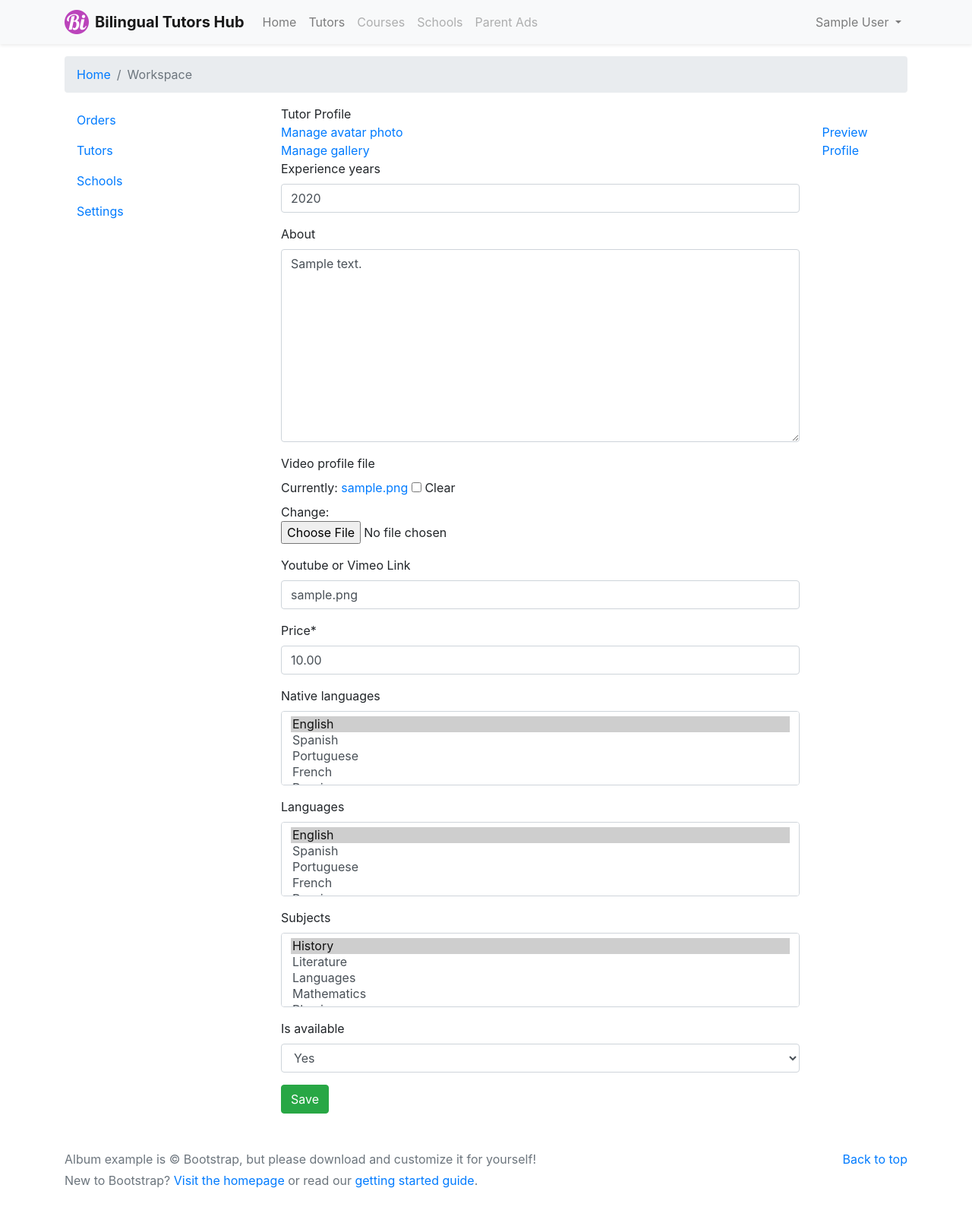
After one commit to pvaling/lingua, a Django app: page /workspace/tutor_profile_edit in a window 1280 px wide. The commit adds this page. Shown: the whole page at 76% size. Run offline with Django 3.2, Linux system fonts and the light colour scheme; a user stored in the database is signed in; data comes from the database, SQL or seed files in the repository; tables that the repository leaves empty hold one stand-in row (values such as "Sample post"); some libraries are stand-ins or nearby versions.

Commit message:
videoprofile

```diff
--- a/tutors/forms/tutor_form.py
+++ b/tutors/forms/tutor_form.py
@@ -12,24 +12,31 @@ class AvatarForm(forms.ModelForm):
         fields = ('avatar', 'cropping')
 
 
-class TutorProfileForm(forms.Form):
-
-    first_name = forms.CharField(label='First name', max_length=100, disabled=True, required=False)
-    last_name = forms.CharField(label='Last name', max_length=100, disabled=True, required=False)
-
-    about = forms.CharField(label='About', widget=forms.Textarea(attrs={'rows':4}))
-
-    is_available = forms.BooleanField(required=False)
-    is_approved = forms.BooleanField(required=False, disabled=True)
-
-    experience_years = forms.IntegerField()
-    price = MoneyField(default_currency='EUR')
-
-    native_languages = forms.ModelMultipleChoiceField(queryset=Language.objects.all(), required=False)
-    languages = forms.ModelMultipleChoiceField(queryset=Language.objects.all(), required=False)
-    subjects = forms.ModelMultipleChoiceField(queryset=Subject.objects.all(), required=False)
+# class TutorProfileForm(forms.Form):
+#
+#     first_name = forms.CharField(label='First name', max_length=100, disabled=True, required=False)
+#     last_name = forms.CharField(label='Last name', max_length=100, disabled=True, required=False)
+#
+#     about = forms.CharField(label='About', widget=forms.Textarea(attrs={'rows': 4}))
+#
+#
+#     is_available = forms.BooleanField(required=False)
+#     is_approved = forms.BooleanField(required=False, disabled=True)
+#
+#     experience_years = forms.IntegerField()
+#     price = MoneyField(default_currency='EUR')
+#
+#     native_languages = forms.ModelMultipleChoiceField(queryset=Language.objects.all(), required=False)
+#     languages = forms.ModelMultipleChoiceField(queryset=Language.objects.all(), required=False)
+#     subjects = forms.ModelMultipleChoiceField(queryset=Subject.objects.all(), required=False)
 
 
+class TutorProfileForm(forms.ModelForm):
+
+    class Meta:
+        model = Tutor
+        fields = '__all__'
+        exclude = ['user', 'is_approved']
 
 
 class TutorGalleryForm(forms.Form):
--- a/tutors/models.py
+++ b/tutors/models.py
@@ -34,6 +34,20 @@ class User(AbstractUser):
     def __str__(self):
         return self.first_name + ' ' + self.last_name
 
+    def get_user_type(self):
+        if self.is_customer:
+            return 'parent'
+        if self.is_tutor:
+            return 'tutor'
+        if self.is_school:
+            return 'school'
+
+    def switch_type(self, user_type):
+        self.is_customer = (user_type == 'parent')
+        self.is_tutor = (user_type == 'tutor')
+        self.is_school = (user_type == 'school')
+        self.save()
+
 
 
 
@@ -62,7 +76,9 @@ class Tutor(models.Model):
     experience_years = models.IntegerField(blank=True, default=0)
 
     about = models.TextField(blank=True)
-    video_profile = models.ForeignKey(VideoProfile, blank=True, null=True, on_delete=models.CASCADE)
+
+    video_profile_file = models.FileField(blank=True, upload_to='video_profiles')
+    video_profile_url = models.URLField(blank=True, verbose_name='Youtube or Vimeo Link')
 
     price = MoneyField(
         blank=True, decimal_places=2, default_currency='EUR', max_digits=1000000,
--- /dev/null
+++ b/tutors/templates/tutors/forms/tutor_profile_form.html
@@ -0,0 +1,15 @@
+{% load crispy_forms_tags %}
+<div class="row">
+    <div class="col-md-10">
+        <a href="{% url 'tutors:tutor_profile_avatar' %}">Manage avatar photo</a> <br />
+        <a href="{% url 'tutors:tutor_profile_gallery' %}">Manage gallery</a>
+        <form action="{% url 'tutors:workspace_tutor_profile_edit' %}" method="post" enctype="multipart/form-data">
+            {% csrf_token %}
+            {{ form|crispy }}
+            <input type="submit" class="btn btn-success" value="Save">
+        </form>
+    </div>
+    <div class="col-md-2">
+        <a href="{% url 'tutors:detail' user.tutor.id %}">Preview Profile</a>
+    </div>
+</div>
--- /dev/null
+++ b/tutors/templates/tutors/workspace/sidebar.html
@@ -0,0 +1,11 @@
+<div class="nav flex-column nav-pills" id="v-pills-tab" role="tablist" aria-orientation="vertical">
+    <a class="nav-link {% ifequal active_sidebar 'orders' %}active{% endifequal %}" id="v-pills-home-tab" data-toggle="pill" href="#v-pills-home" role="tab" aria-controls="v-pills-home" aria-selected="false">Orders</a>
+
+    {% if user.get_user_type == 'tutor' %}
+        <a class="nav-link {% ifequal active_sidebar 'workspace_tutor_profile_edit' %}active{% endifequal %}"  href="{% url 'tutors:workspace_tutor_profile_edit' %}" role="link" >Tutor Profile</a>
+    {% endif %}
+
+    <a class="nav-link {% ifequal active_sidebar 'messages' %}active{% endifequal %}" id="v-pills-messages-tab" data-toggle="pill" href="#v-pills-messages" role="tab" aria-controls="v-pills-messages" aria-selected="false">Tutors</a>
+    <a class="nav-link" id="v-pills-settings-tab" data-toggle="pill" href="#v-pills-settings" role="tab" aria-controls="v-pills-settings" aria-selected="false">Schools</a>
+    <a class="nav-link {% ifequal active_sidebar 'settings' %}active{% endifequal %}" id="v-pills-settings-tab" href="{% url 'tutors:workspace_settings' %}" role="link" aria-selected="">Settings</a>
+</div>
--- /dev/null
+++ b/tutors/templates/tutors/workspace/tutor_profile_edit.html
@@ -0,0 +1,33 @@
+{% extends 'tutors/base.html' %}
+
+
+
+
+
+{% block body %}
+
+    <div class="container">
+
+        <div class="row mt-3">
+            <div class="col-md-12">
+                <nav aria-label="breadcrumb">
+                    <ol class="breadcrumb">
+                        <li class="breadcrumb-item"><a href="{% url 'tutors:index' %}">Home</a></li>
+                        <li class="breadcrumb-item active" aria-current="page">Workspace</li>
+                    </ol>
+                </nav>
+            </div>
+        </div>
+
+        <div class="row mt-10">
+            <div class="col-md-3">
+                {% include 'tutors/workspace/sidebar.html' %}
+            </div>
+            <div class="col-md-9">
+                Tutor Profile
+                {% include 'tutors/forms/tutor_profile_form.html' %}
+            </div>
+        </div>
+    </div>
+
+{% endblock %}
--- a/tutors/urls.py
+++ b/tutors/urls.py
@@ -7,8 +7,7 @@ from .views.tutors_list import tutors_list
 from .views.detail import detail
 from .views.index import index
 from .views.register import register_tutor
-from .views.workspace import workspace_index
-from .views.tutor_profile import tutor_profile
+from .views.workspace import workspace_index, workspace_settings, workspace_tutor_profile_edit
 
 app_name = 'tutors'
 
@@ -20,10 +19,11 @@ urlpatterns = [
     path('tutor/chatrooms', tutor_chatrooms, name='tutor_chatrooms'),
     path('chatroom/<int:chatroom_id>', chatroom, name='chatroom'),
     path('tutor/register', register_tutor, name='register_tutor'),
-    path('tutor/profile', tutor_profile, name='tutor_profile'),
     path('tutor/profile/avatar', user_profile, name='tutor_profile_avatar'),
     path('tutor/profile/gallery', tutor_profile_gallery, name='tutor_profile_gallery'),
     path('user_profile', user_profile, name='user_profile'),
     path('tutors/list', tutors_list, name='tutors_list'),
     path('workspace', workspace_index, name='workspace_index'),
+    path('workspace/settings', workspace_settings, name='workspace_settings'),
+    path('workspace/tutor_profile_edit', workspace_tutor_profile_edit, name='workspace_tutor_profile_edit'),
 ]
--- a/tutors/views/workspace.py
+++ b/tutors/views/workspace.py
@@ -1,4 +1,10 @@
-from django.shortcuts import render
+from django.shortcuts import render, redirect
+from django.urls import reverse
+
+from tutors.forms.tutor_form import TutorProfileForm
+from tutors.forms.workspace_settings_form import WorkspaceSettingsForm
+from tutors.models import User
+
 
 def workspace_index(request):
 
@@ -6,4 +12,43 @@ def workspace_index(request):
         'active_nav': 'workspace'
     }
 
-    return render(request, 'tutors/workspace.html', context=context)
+    return render(request, 'tutors/workspace/workspace.html', context=context)
+
+def workspace_settings(request):
+    user: User = request.user
+
+    if request.method == 'POST':
+        f = WorkspaceSettingsForm(request.POST)
+        if f.is_valid():
+            user_type = f.cleaned_data.get('user_type')
+            user.switch_type(user_type)
+
+        return redirect(reverse('tutors:workspace_settings'))
+
+
+    context = {
+        'form': WorkspaceSettingsForm(initial={'user_type': user.get_user_type()}),
+        'active_nav': 'workspace',
+        'active_sidebar': 'settings',
+    }
+
+    return render(request, 'tutors/workspace/settings.html', context=context)
+
+def workspace_tutor_profile_edit(request):
+
+    if request.POST:
+        form = TutorProfileForm(request.POST, request.FILES, instance=request.user.tutor)
+        if form.is_valid():
+            form.save()
+
+        return redirect(reverse('tutors:workspace_tutor_profile_edit'))
+
+    form = TutorProfileForm(instance=request.user.tutor)
+
+    context = {
+        'form': form,
+        'active_nav': 'workspace',
+        'active_sidebar': 'workspace_tutor_profile_edit',
+    }
+
+    return render(request, 'tutors/workspace/tutor_profile_edit.html', context=context)
```
Also changed, not shown: tutors/forms/workspace_settings_form.py (added, +9 -0 lines), tutors/templates/tutors/detail.html (+10 -2 lines), tutors/templates/tutors/workspace.html (deleted, +0 -39 lines), tutors/templates/tutors/workspace/settings.html (added, +38 -0 lines), tutors/templates/tutors/workspace/workspace.html (added, +33 -0 lines), tutors/views/tutor_profile.py (deleted, +0 -45 lines), tutors/views/user_profile.py (+5 -4 lines), tutors/migrations/0008_auto_20201205_0936.py (added).
